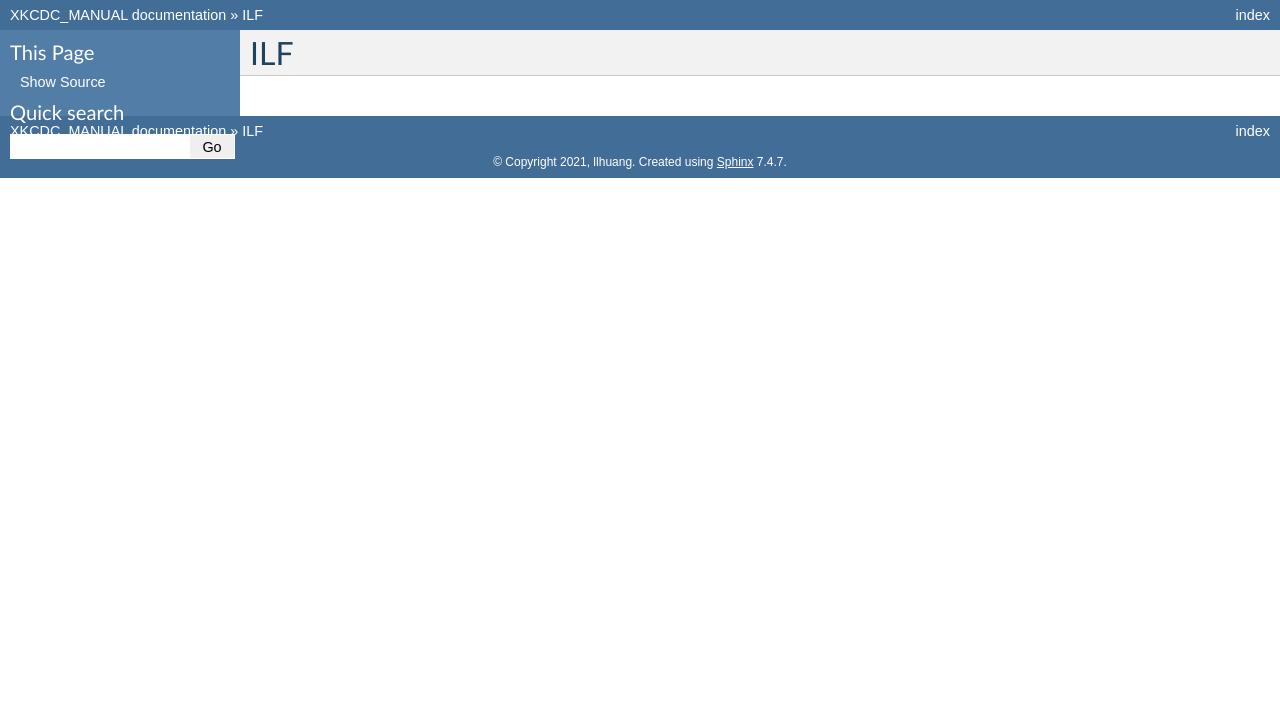
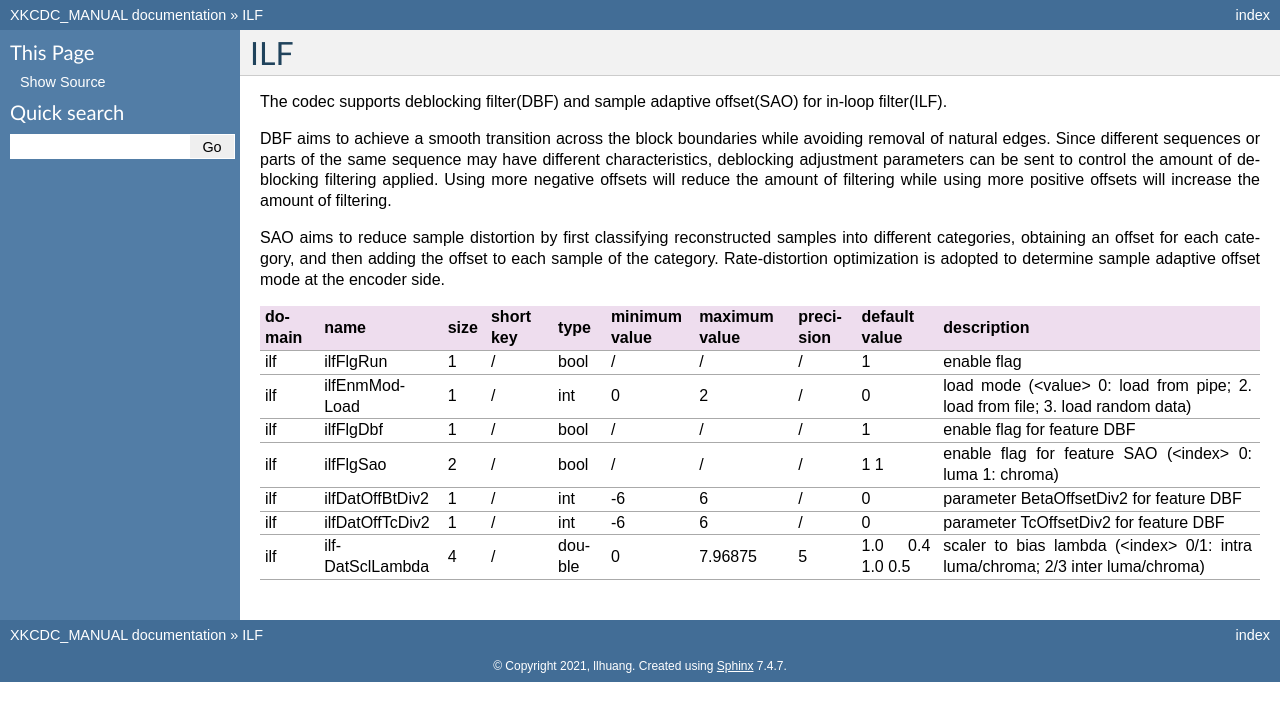
Before and after one commit to iamhll/xkcdc_manual, a Sphinx documentation site: the page built from manual/source/SwCfgGroup/ilf.rst, in a window 1280 px wide. Shown: the top 721 px of the page. Built offline with Sphinx 7.4.7, drawn with Linux system fonts in a browser that asks for light colours.

Commit message:
1.ilf.rst updated.

```diff
--- a/manual/source/SwCfgGroup/ilf.rst
+++ b/manual/source/SwCfgGroup/ilf.rst
@@ -1,2 +1,30 @@
 ILF
 ---
+
+The codec supports deblocking filter(DBF) and sample adaptive offset(SAO) for in-loop filter(ILF).
+
+DBF aims to achieve a smooth transition across the block boundaries while avoiding removal of natural edges.
+Since different sequences or parts of the same sequence may have different characteristics,
+deblocking adjustment parameters can be sent to control the amount of deblocking filtering applied.
+Using more negative offsets will reduce the amount of filtering while using more positive offsets will increase the amount of filtering.
+
+SAO aims to reduce sample distortion by first classifying reconstructed samples into different categories,
+obtaining an offset for each category,
+and then adding the offset to each sample of the category.
+Rate-distortion optimization is adopted to determine sample adaptive offset mode at the encoder side.
+
+.. table::
+      :align: left
+      :widths: auto
+
+      ============ ======================= ====== =========== ======== =============== =============== =========== ====================================================================================================================== =========================================================================================================================================================================
+       domain       name                    size   short key   type     minimum value   maximum value   precision   default value                                                                                                          description
+      ============ ======================= ====== =========== ======== =============== =============== =========== ====================================================================================================================== =========================================================================================================================================================================
+      ilf          ilfFlgRun               1      /           bool     /               /               /           1                                                                                                                      enable flag
+      ilf          ilfEnmModLoad           1      /           int      0               2               /           0                                                                                                                      load mode (<value> 0: load from pipe; 2. load from file; 3. load random data)
+      ilf          ilfFlgDbf               1      /           bool     /               /               /           1                                                                                                                      enable flag for feature DBF
+      ilf          ilfFlgSao               2      /           bool     /               /               /           1 1                                                                                                                    enable flag for feature SAO (<index> 0: luma 1: chroma)
+      ilf          ilfDatOffBtDiv2         1      /           int      -6              6               /           0                                                                                                                      parameter BetaOffsetDiv2 for feature DBF
+      ilf          ilfDatOffTcDiv2         1      /           int      -6              6               /           0                                                                                                                      parameter   TcOffsetDiv2 for feature DBF
+      ilf          ilfDatSclLambda         4      /           double   0               7.96875         5           1.0 0.4 1.0 0.5                                                                                                        scaler to bias lambda (<index> 0/1: intra luma/chroma; 2/3 inter luma/chroma)
+      ============ ======================= ====== =========== ======== =============== =============== =========== ====================================================================================================================== =========================================================================================================================================================================
```
